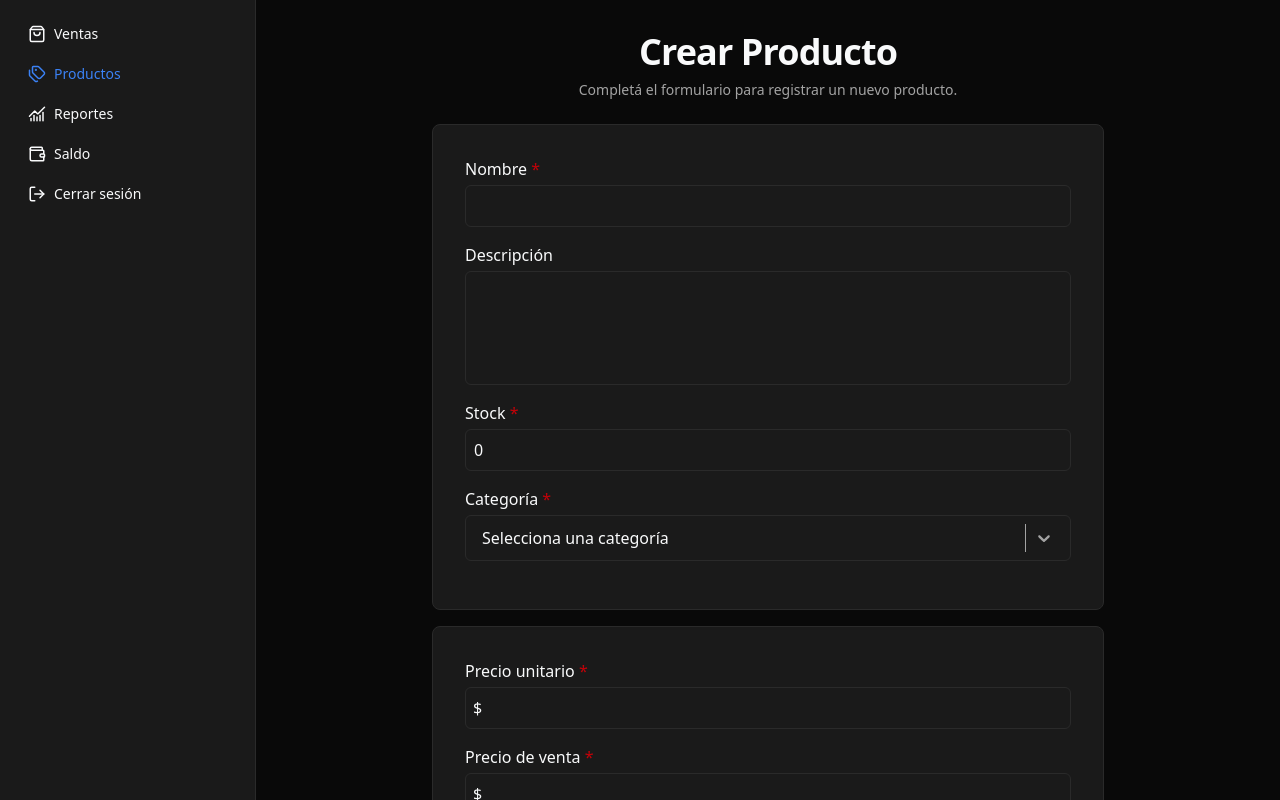
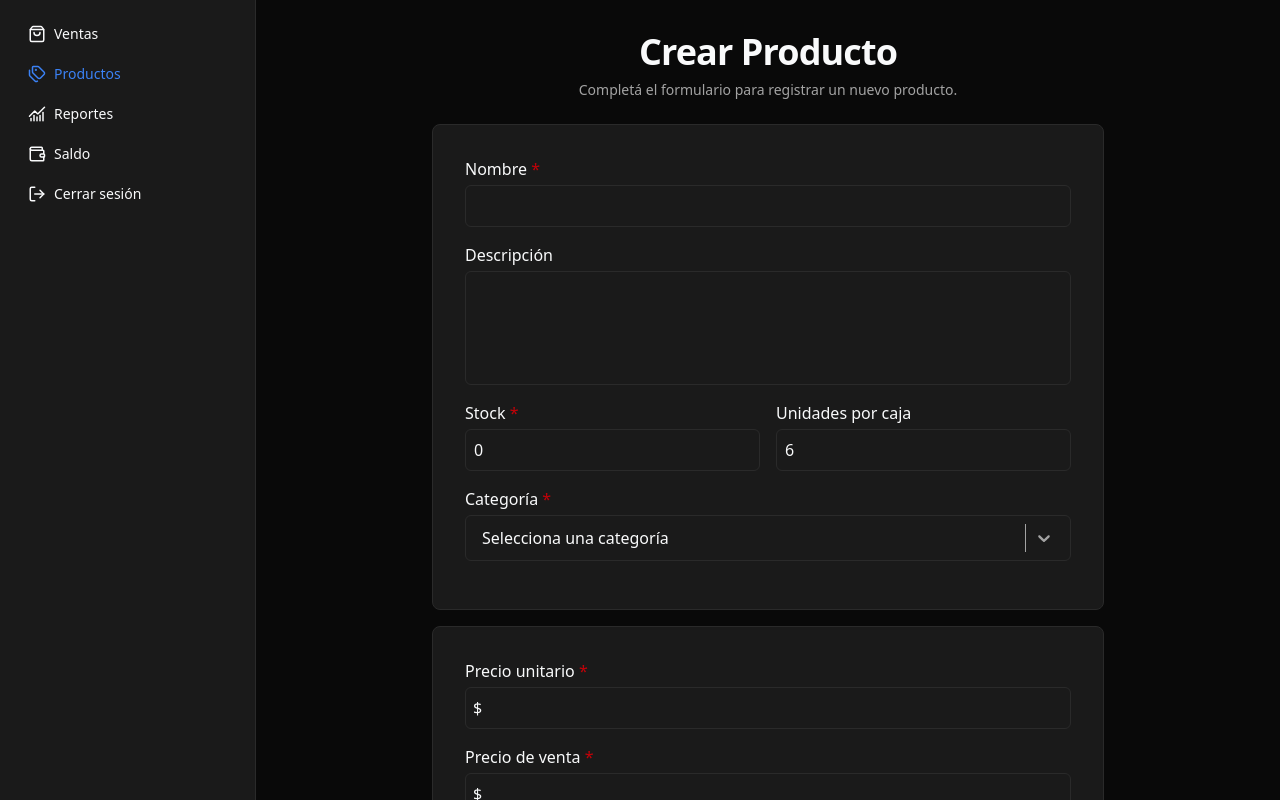
Before and after one commit to GaloDurante/stockApp, a Next.js app: page /admin/products/new in a window 1280 px wide. Shown: the top 800 px of the page. Built offline with nearby package versions, Linux system fonts and the light colour scheme.

Commit message:
Add new field to storage units per box for each product

```diff
--- a/src/components/products/ProductForm.tsx
+++ b/src/components/products/ProductForm.tsx
@@ -38,9 +38,11 @@ export default function ProductForm({ selectedProduct, isEdit = false }: Product
                       salePriceBox: selectedProduct.salePriceBox ?? undefined,
                       stock: selectedProduct.stock,
                       description: selectedProduct.description ?? undefined,
+                      unitsPerBox: selectedProduct.unitsPerBox ?? undefined,
                   }
                 : {
                       stock: 0,
+                      unitsPerBox: 6,
                   },
     });
 
@@ -110,7 +112,8 @@ export default function ProductForm({ selectedProduct, isEdit = false }: Product
                     {errors.description && <p className="text-red-700 text-sm">{errors.description.message}</p>}
                 </div>
 
-                <div className="flex flex-col gap-1 mb-4">
+                <div className="flex flex-col gap-0 justify-between md:flex-row md:gap-4">
+                    <div className="flex flex-col gap-1 mb-4 w-full">
                         <label>
                             Stock <span className="text-red-700">*</span>
                         </label>
@@ -127,6 +130,23 @@ export default function ProductForm({ selectedProduct, isEdit = false }: Product
                             className={`p-2 border rounded-md no-spinner ${errors.stock ? 'border-red-700' : 'border-border'}`}
                         />
                         {errors.stock && <p className="text-red-700 text-sm">{errors.stock.message}</p>}
+                    </div>
+
+                    <div className="flex flex-col gap-1 mb-4 w-full">
+                        <label>Unidades por caja</label>
+                        <input
+                            type="number"
+                            {...register('unitsPerBox', {
+                                valueAsNumber: true,
+                                min: {
+                                    value: 1,
+                                    message: 'Las unidades no pueden ser menor a 1',
+                                },
+                            })}
+                            className={`p-2 border rounded-md no-spinner ${errors.unitsPerBox ? 'border-red-700' : 'border-border'}`}
+                        />
+                        {errors.unitsPerBox && <p className="text-red-700 text-sm">{errors.unitsPerBox.message}</p>}
+                    </div>
                 </div>
 
                 <div className="flex flex-col gap-1 mb-4">
--- a/src/components/products/ProductsTable.tsx
+++ b/src/components/products/ProductsTable.tsx
@@ -114,6 +114,7 @@ export default function ProductsTable({
                         <th className="p-4">Categoría</th>
                         <th className="p-4">Inventario</th>
                         <th className="p-4">Precio unitario</th>
+                        <th className="p-4">Monto total</th>
                     </tr>
                 </thead>
                 <tbody>
@@ -142,13 +143,14 @@ export default function ProductsTable({
                                     </div>
                                 </td>
                                 <td className="px-4 py-3 w-[30%]">
-                                    <span className="block w-[230px] md:w-[350px] xl:w-[450px] truncate">
-                                        {product.name}
-                                    </span>
+                                    <span className="block w-[230px] xl:w-[450px] truncate">{product.name}</span>
                                 </td>
                                 <td className="px-4 py-3 whitespace-nowrap">{formatCategory(product.category)}</td>
                                 <td className="px-4 py-3 whitespace-nowrap">{renderStock(product.stock)}</td>
                                 <td className="px-4 py-3 whitespace-nowrap">{formatPrice(product.purchasePrice)}</td>
+                                <td className="px-4 py-3 whitespace-nowrap">
+                                    {formatPrice(product.purchasePrice * product.stock)}
+                                </td>
                             </tr>
                         ))
                     )}
--- a/src/types/form.ts
+++ b/src/types/form.ts
@@ -14,6 +14,7 @@ export type ProductFormType = {
     purchasePrice: number;
     salePrice: number;
     salePriceBox?: number;
+    unitsPerBox?: number;
     category: Category;
 };
 
```
Also changed, not shown: 1 other file (tests, documents, lock files or other folders). Lines whose indentation alone changed are shown as unchanged.
